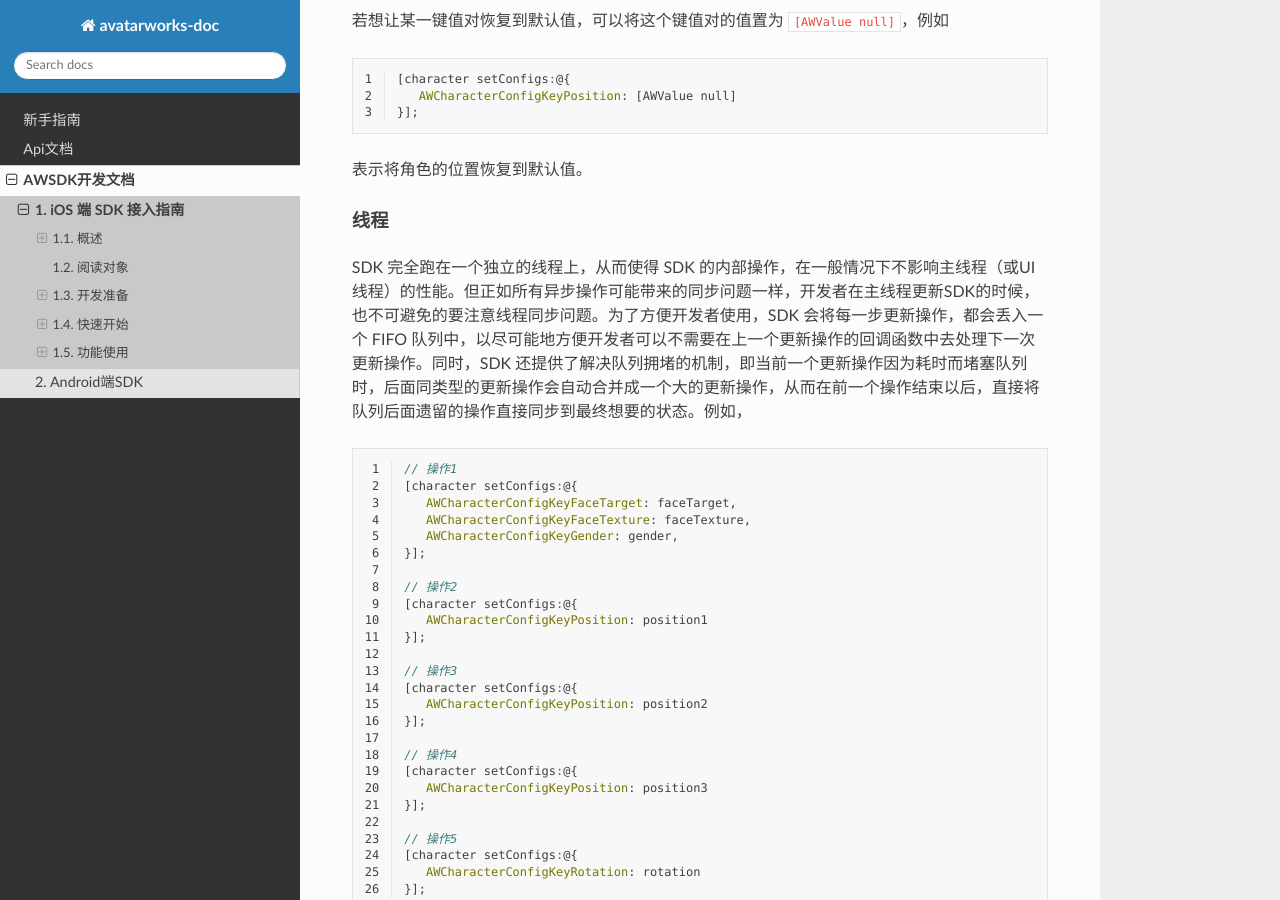
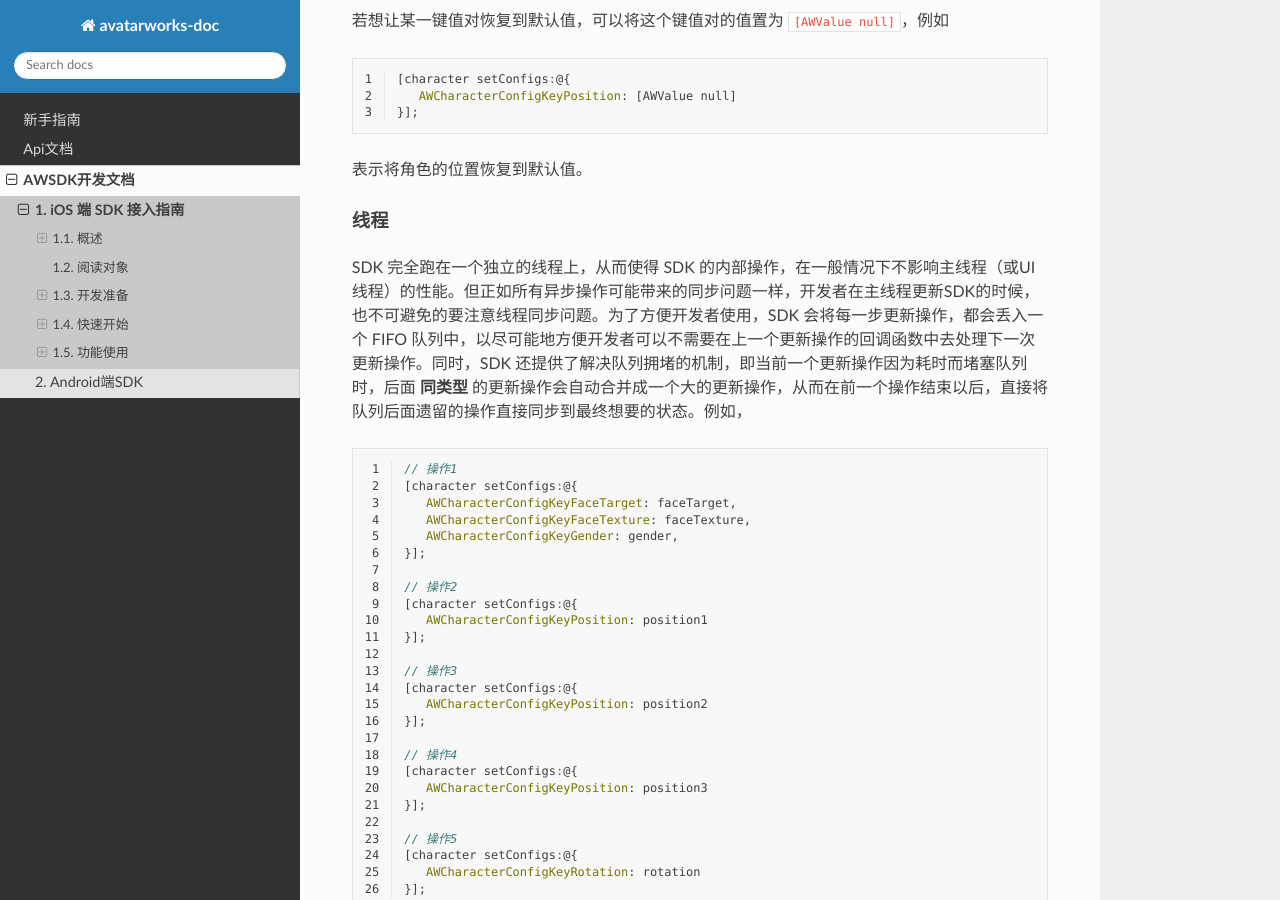
Before and after one commit to avatarworks/doc, a Sphinx documentation site: the page built from source/awsdk/ios.rst, in a window 1280 px wide and 900 px high, scrolled down 7754 px. Built offline with Sphinx 7.4.7 and the Read the Docs theme 2.0.0, drawn with Linux system fonts in a browser that asks for light colours.

Commit message:
Update ios.rst

```diff
--- a/source/awsdk/ios.rst
+++ b/source/awsdk/ios.rst
@@ -326,7 +326,7 @@ SDK 设计理念
 线程
 ^^^^^^^^^
 
-SDK 完全跑在一个独立的线程上，从而使得 SDK 的内部操作，在一般情况下不影响主线程（或UI线程）的性能。但正如所有异步操作可能带来的同步问题一样，开发者在主线程更新SDK的时候，也不可避免的要注意线程同步问题。为了方便开发者使用，SDK 会将每一步更新操作，都会丢入一个 FIFO 队列中，以尽可能地方便开发者可以不需要在上一个更新操作的回调函数中去处理下一次更新操作。同时，SDK 还提供了解决队列拥堵的机制，即当前一个更新操作因为耗时而堵塞队列时，后面同类型的更新操作会自动合并成一个大的更新操作，从而在前一个操作结束以后，直接将队列后面遗留的操作直接同步到最终想要的状态。例如，
+SDK 完全跑在一个独立的线程上，从而使得 SDK 的内部操作，在一般情况下不影响主线程（或UI线程）的性能。但正如所有异步操作可能带来的同步问题一样，开发者在主线程更新SDK的时候，也不可避免的要注意线程同步问题。为了方便开发者使用，SDK 会将每一步更新操作，都会丢入一个 FIFO 队列中，以尽可能地方便开发者可以不需要在上一个更新操作的回调函数中去处理下一次更新操作。同时，SDK 还提供了解决队列拥堵的机制，即当前一个更新操作因为耗时而堵塞队列时，后面 **同类型** 的更新操作会自动合并成一个大的更新操作，从而在前一个操作结束以后，直接将队列后面遗留的操作直接同步到最终想要的状态。例如，
 
 .. code-block:: objc
    :linenos:
```
